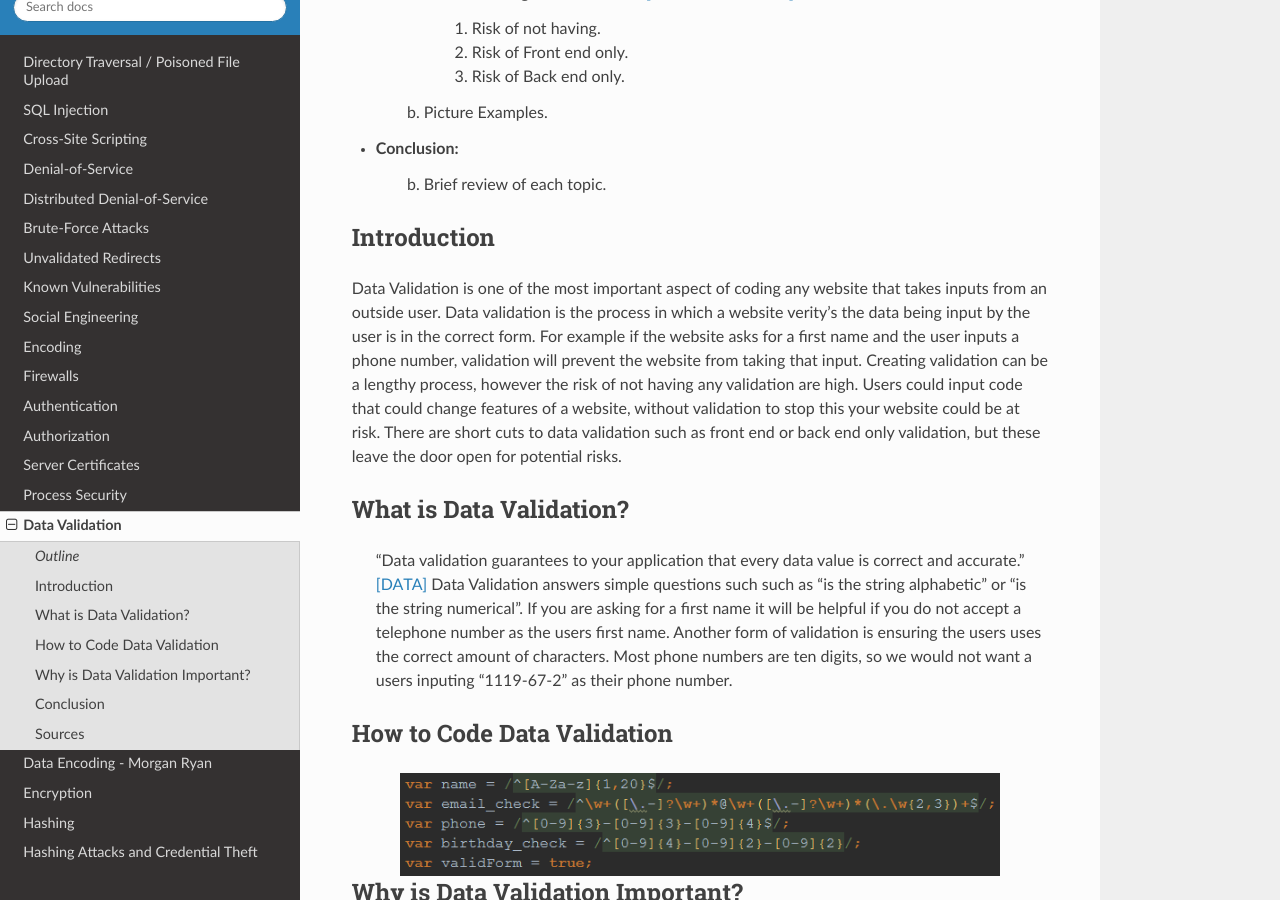
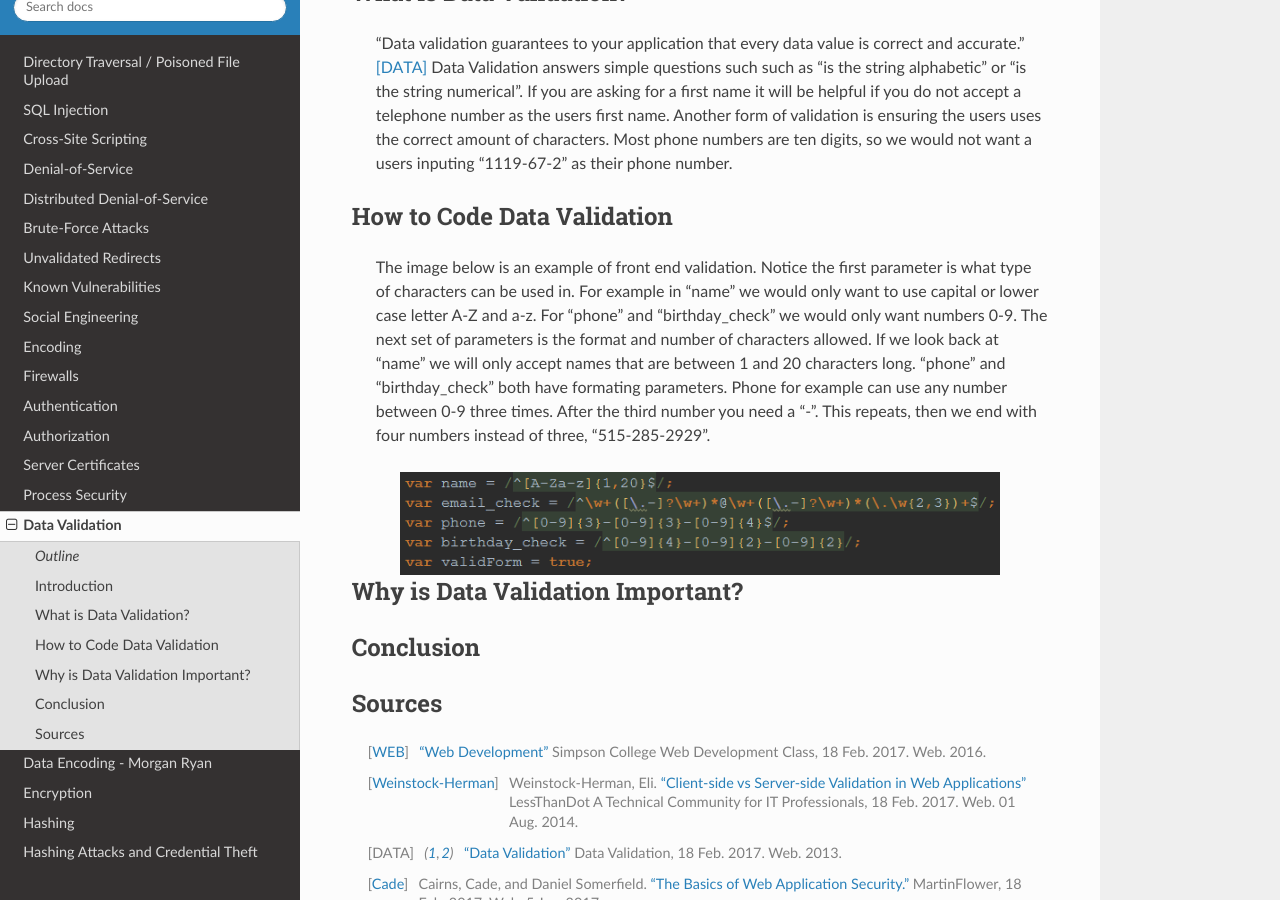
Before and after one commit to pvcraven/2017_web_security, a Sphinx documentation site: the page built from source/data_validation/data_validation.rst, in a window 1280 px wide and 900 px high, scrolled down 1297 px. Built offline with Sphinx 7.4.7 and the Read the Docs theme 2.0.0, drawn with Linux system fonts in a browser that asks for light colours.

Commit message:
Added "How to" section.

```diff
--- a/source/data_validation/data_validation.rst
+++ b/source/data_validation/data_validation.rst
@@ -4,8 +4,7 @@ Data Validation
 *Written by Anthony, Edited by Ashtyne and Esteban.*
 
 .. image:: datav.png
-	:height: 690px
-	:width: 390px
+	:width: 400px
 	:align: center
 
 
@@ -32,17 +31,16 @@ Data Validation
 
 Introduction
 ^^^^^^^^^^^^
-
-Data Validation is one of the most important aspect of coding any website
-that takes inputs from an outside user. Data validation is the process in
-which a website verity's the data being input by the user is in the correct
-form. For example if the website asks for a first name and the user inputs a
-phone number, validation will prevent the website from taking that input.
-Creating validation can be a lengthy process, however the risk of not
-having any validation are high. Users could input code that could change
-features of a website, without validation to stop this your website could
-be at risk. There are short cuts to data validation such as front end or
-back end only validation, but these leave the door open for potential risks.
+	Data Validation is one of the most important aspect of coding any website
+	that takes inputs from an outside user. Data validation is the process in
+	which a website verity's the data being input by the user is in the correct
+	form. For example if the website asks for a first name and the user inputs a
+	phone number, validation will prevent the website from taking that input.
+	Creating validation can be a lengthy process, however the risk of not
+	having any validation are high. Users could input code that could change
+	features of a website, without validation to stop this your website could
+	be at risk. There are short cuts to data validation such as front end or
+	back end only validation, but these leave the door open for potential risks.
 
 What is Data Validation?
 ^^^^^^^^^^^^^^^^^^^^^^^^
@@ -57,9 +55,23 @@ What is Data Validation?
 
 How to Code Data Validation
 ^^^^^^^^^^^^^^^^^^^^^^^^^^^
+	The image below is an example of front end validation. Notice the first
+	parameter is what type of characters can be used in. For example in "name"
+	we would only want to use capital or lower case letter A-Z and a-z. For
+	"phone" and "birthday_check" we would only want numbers 0-9. The next set of
+	parameters is the format and number of characters allowed. If we look back
+	at "name" we will only accept names that are between 1 and 20 characters
+	long. "phone" and "birthday_check" both have formating parameters. Phone for
+	example can use any number between 0-9 three times. After the third number
+	you need a "-". This repeats, then we end with four numbers instead of
+	three, "515-285-2929".
+
+
 .. image:: frontendCodeExample.png
 	:width: 600px
 	:align: center
+
+
 
 Why is Data Validation Important?
 ^^^^^^^^^^^^^^^^^^^^^^^^^^^^^^^^^
```
